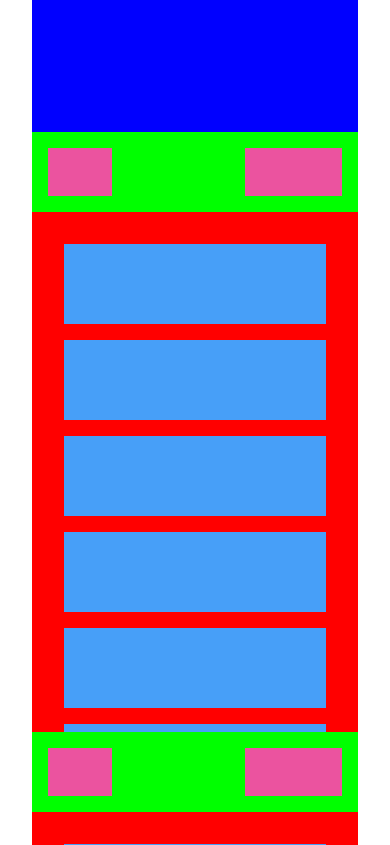
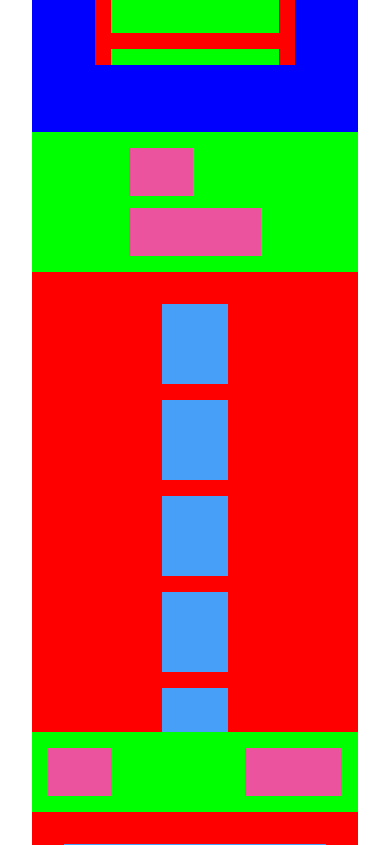
Before and after one commit to foronered/training-llp, a React (Create React App) app: page / in a window 390 px wide. Shown: the part 8900-9745 px from the top of the page. Built offline with nearby package versions, Linux system fonts and the light colour scheme.

Commit message:
LLP-2 Mobile layout first draft Modules 12-14

```diff
--- a/src/modules/Module12.tsx
+++ b/src/modules/Module12.tsx
@@ -1,6 +1,7 @@
 import React from 'react'
 import styled from 'styled-components'
 import {ModuleWrapper} from './common'
+import {MOBILE_BREAKPOINT} from "../constants";
 
 
 const Container = styled.div`
@@ -30,7 +31,11 @@ const GreenRectangle = styled.div`
   width: 100%;
   flex: 0 0 500%;
 
-  background-color: lime;
+  background-color: orange;
+
+  @media (min-width: ${MOBILE_BREAKPOINT}) {
+    background-color: lime;
+  }
 `
 
 export const Module12 = () => {
--- a/src/modules/Module13.tsx
+++ b/src/modules/Module13.tsx
@@ -1,6 +1,7 @@
 import React from 'react'
 import styled from 'styled-components'
 import {ModuleWrapper} from './common'
+import {MOBILE_BREAKPOINT} from "../constants";
 
 
 const Container = styled.div`
@@ -8,9 +9,14 @@ const Container = styled.div`
   height: 100%;
 
   display: flex;
+  flex-direction: column;
   align-items: center;
   justify-content: space-evenly;
   background-color: blue;
+
+  @media (min-width: ${MOBILE_BREAKPOINT}) {
+    flex-direction: row;
+  }
 `
 
 const RedBox = styled.div`
--- a/src/modules/Module14.tsx
+++ b/src/modules/Module14.tsx
@@ -1,6 +1,7 @@
 import React from 'react'
 import styled from 'styled-components'
 import {ModuleWrapper} from './common'
+import {MOBILE_BREAKPOINT} from "../constants";
 
 
 const Container = styled.div`
@@ -18,22 +19,51 @@ const Header = styled.div`
   padding: 16px;
 
   display: flex;
-  justify-content: space-between;
+  justify-content: center;
   background-color: lime;
 `
 
-const PinkBoxSmall = styled.div`
-  flex: 0 1 64px;
+const HeaderContainer = styled.div`
+  flex: 0 1 45%;
   height: 100%;
 
+  display: flex;
+  flex-direction: column;
+  align-items: flex-start;
+  justify-content: space-between;
+  background-color: lime;
+
+  @media (min-width: ${MOBILE_BREAKPOINT}) {
+    flex: 1 0 auto;
+    flex-direction: row;
+  }
+`
+
+const PinkBoxSmall = styled.div`
+  flex: 0 0 48px;
+  width: 64px;
+
+  margin: 0 0 12px 0;
   background-color: rgb(235, 83, 159);
+
+  @media (min-width: ${MOBILE_BREAKPOINT}) {
+    flex: 0 1 64px;
+    width: auto;
+    height: 100%;
+  }
 `
 
 const PinkBoxLarge = styled.div`
-  flex: 0 1 33%;
-  height: 100%;
+  flex: 0 0 48px;
+  width: 100%;
 
   background-color: rgb(235, 83, 159);
+
+  @media (min-width: ${MOBILE_BREAKPOINT}) {
+    flex: 0 1 33%;
+    width: auto;
+    height: 100%;
+  }
 `
 
 const Content = styled.div`
@@ -45,13 +75,14 @@ const Content = styled.div`
 
   display: flex;
   flex-direction: column;
+  align-items: center;
   background-color: red;
 
   overflow: scroll;
 `
 
 const LightBlueRectangle = styled.div`
-  width: 100%;
+  width: 25%;
   flex: 0 0 80px;
 
   margin: 0 0 16px 0;
@@ -60,6 +91,10 @@ const LightBlueRectangle = styled.div`
   :last-of-type {
     margin: 0 0 32px 0;  // Because our margins are different from our parent paddings
   }
+
+  @media (min-width: ${MOBILE_BREAKPOINT}) {
+    width: 100%;
+  }
 `
 
 export const Module14 = () => {
@@ -67,8 +102,10 @@ export const Module14 = () => {
     <ModuleWrapper>
       <Container>
         <Header>
-          <PinkBoxSmall />
-          <PinkBoxLarge />
+          <HeaderContainer>
+            <PinkBoxSmall />
+            <PinkBoxLarge />
+          </HeaderContainer>
         </Header>
         <Content>
           <LightBlueRectangle />
```
